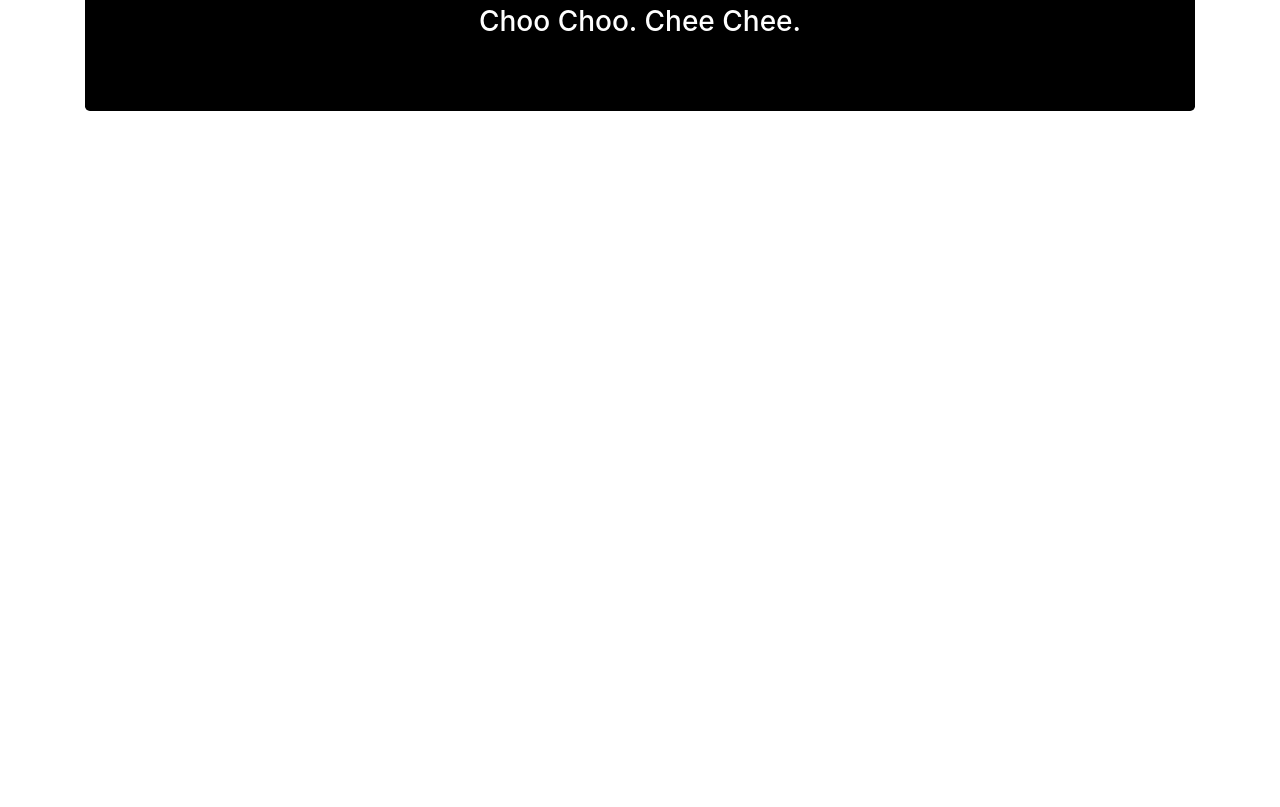
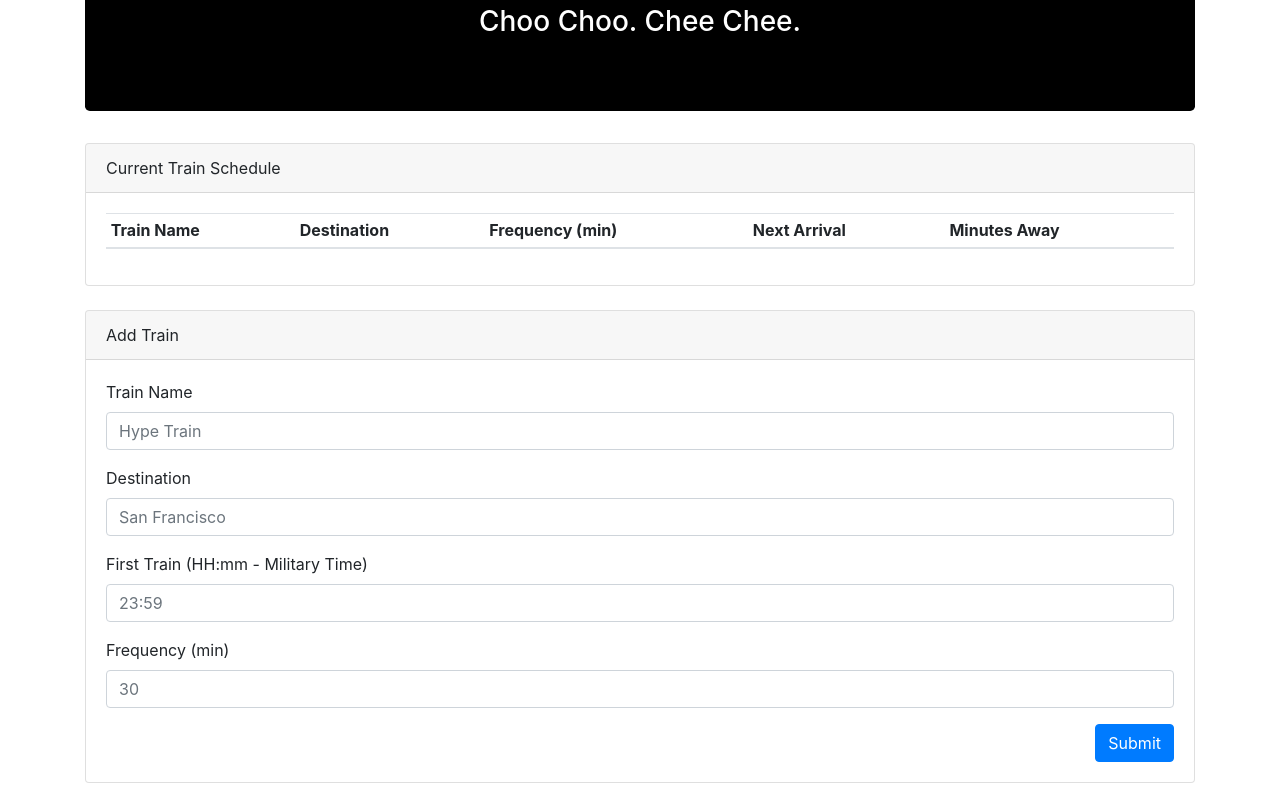
Before and after one commit to esarnb/TrainScheduler, a plain HTML site: page index.html in a window 1280 px wide. Shown: the part 139-946 px from the top of the page. Before the commit the page ends 800 px from the top, so only its background shows below. Drawn offline with nearby package versions, Linux system fonts and the light colour scheme.

Commit message:
Added Table and NewTrain cards

```diff
--- a/index.html
+++ b/index.html
@@ -25,12 +25,70 @@
 
   <div class="container"> <br>
 
-    <!-- Jumbotron -->
+    <!-- Header -->
     <div class="jumbotron" style="background-color: black; color: white">
       <h1 class="text-center">Anytime is Train Time</h1>
       <h3 class="text-center">Choo Choo. Chee Chee.</h3>
     </div>
 
+    <!-- Train Table Card -->
+    <div class="row">
+      <div class="col-md-12">
+        <div class="card mb-4">
+          <div class="card-header">Current Train Schedule</div>
+          <div class="card-body">
+            <!-- Train List Table -->
+            <table class="table table-sm table-hover" id='train-table'>
+              <thead>
+                <tr>
+                  <th scope="col">Train Name</th>
+                  <th scope="col">Destination</th>
+                  <th scope="col">Frequency (min)</th>
+                  <th scope="col">Next Arrival</th>
+                  <th scope="col">Minutes Away</th>
+                </tr>
+              </thead>
+              <tbody>
+              </tbody>
+            </table>
+
+          </div>
+        </div>
+      </div>
+    </div>
+
+    <!-- Add Train Card -->
+    <div class="row">
+      <div class="col-md-12">
+        <div class="card mb-4">
+          <div class="card-header">Add Train</div>
+          <div class="card-body">
+            <!-- Add Train Form -->
+            <form>
+              <div class="form-group">
+                <label for="train-name-input">Train Name</label>
+                <input class="form-control" id="train-name-input" placeholder="Hype Train" type="text">
+              </div>
+              <div class="form-group">
+                <label for="destination-input">Destination</label>
+                <input class="form-control" id="destination-input" placeholder="San Francisco" type="text">
+              </div>
+              <div class="form-group">
+                <label for="ftt-input">First Train (HH:mm - Military Time)</label>
+                <input class="form-control" id="ftt-input" placeholder="23:59" type="text">
+              </div>
+              <div class="form-group">
+                <label for="frequency-input">Frequency (min)</label>
+                <input class="form-control" id="frequency-input" placeholder="30" type="text">
+              </div>
+              <button class="btn btn-primary float-right" id="add-train-btn">Submit</button>
+            </form>
+
+          </div>
+        </div>
+      </div>
+    </div>
+  <!-- End of Container -->
   </div>
 
 
```
